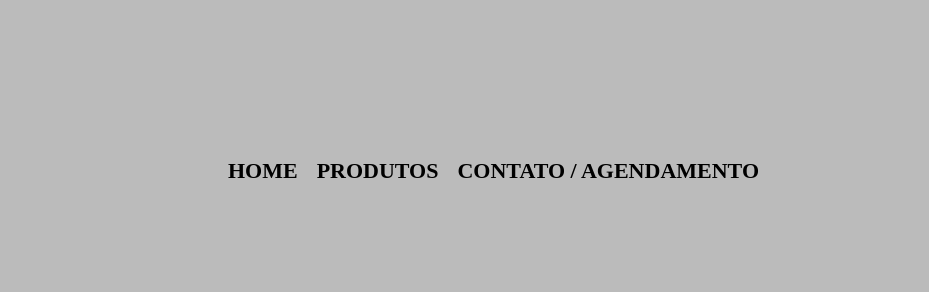
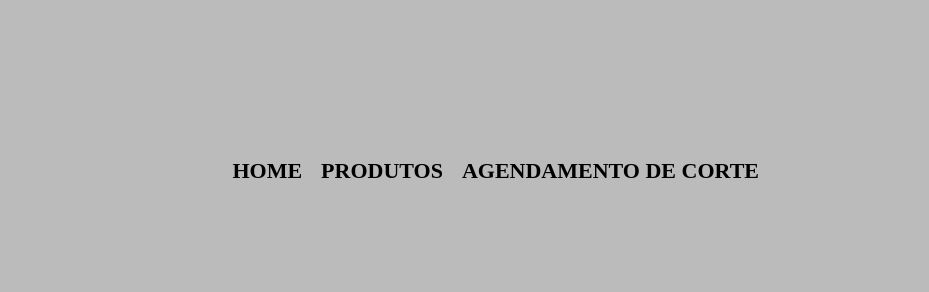
Before and after one commit to elkellytonbelarmino/BarbeariaNaRegua, a plain HTML site: page contato.html in a window 1280 px wide. Shown: the top 292 px of the page, 351-1280 px from the left. Drawn offline with Linux system fonts and the light colour scheme.

Commit message:
editando o nome do menu contato para Agendamento de corte

```diff
--- a/contato.html
+++ b/contato.html
@@ -15,7 +15,7 @@
             <ul>
                 <li><a href="index.html">Home</a></li>
                 <li><a href="produtos.html">Produtos</a></li>
-                <li><a href="contato.html">Contato / Agendamento</a></li>
+                <li><a href="contato.html">Agendamento de corte</a></li>
             </ul>
         </nav>
     </div>
```
Also changed, not shown: index.html (+1 -1 lines), produtos.html (+1 -1 lines).
